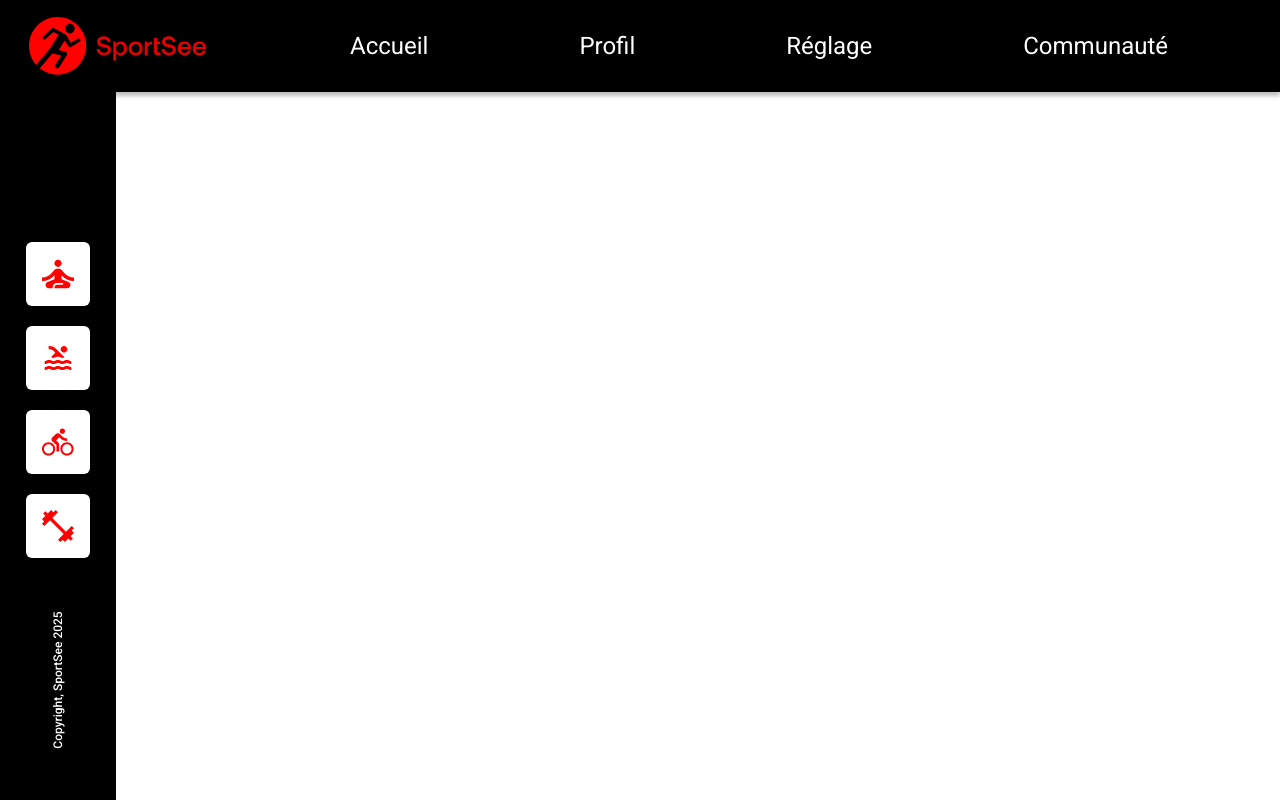
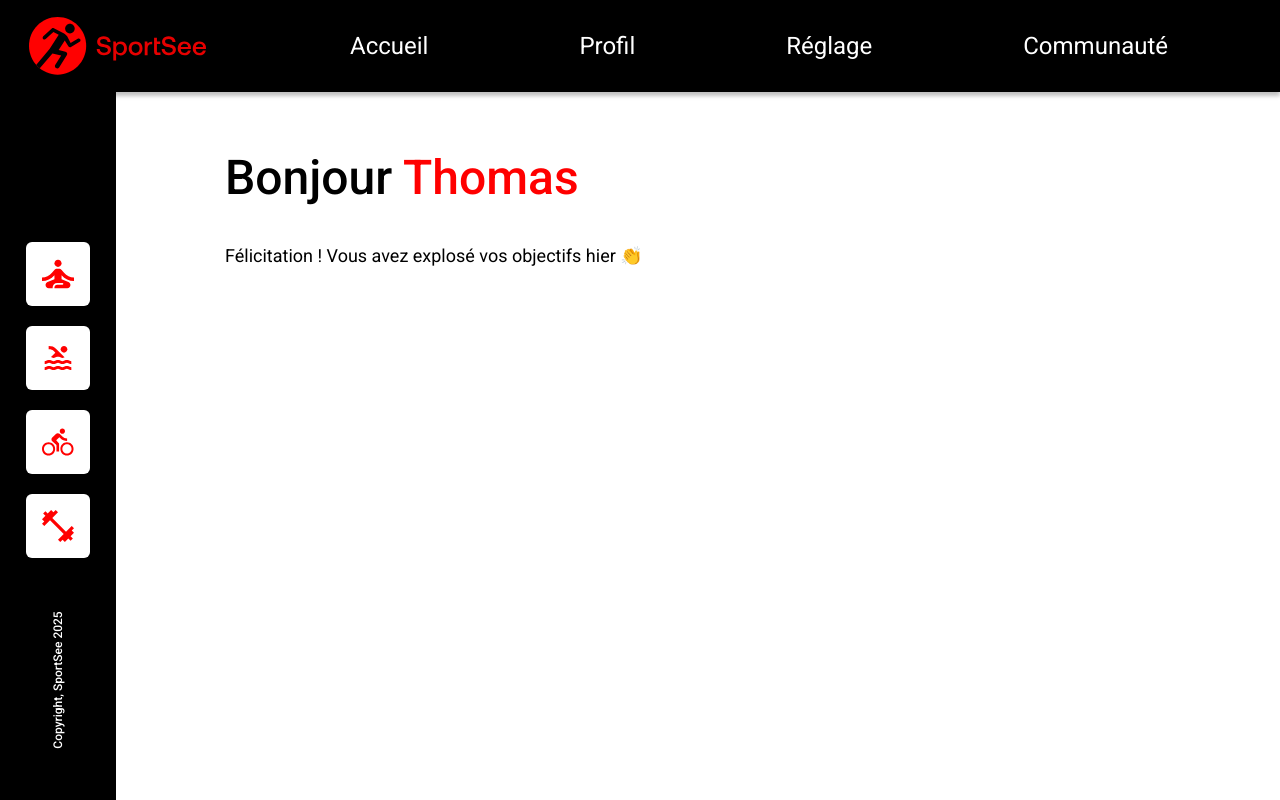
Before and after one commit to nrundstadler/OCR-P12-SportSee, a React (Vite) app: page / in a window 1280 px wide. Built offline with nearby package versions, Linux system fonts and the light colour scheme.

Commit message:
chore: improve layout of the Homepage

```diff
--- a/src/App.jsx
+++ b/src/App.jsx
@@ -11,7 +11,7 @@ function App() {
       <div className="flex">
         <Sidebar />
 
-        <main className="mt-23 ml-29 flex-1 p-8">
+        <main className="mt-23 ml-29 flex-1 px-[109px] py-[62px]">
           <Outlet />
         </main>
       </div>
--- a/src/pages/Homepage/Homepage.jsx
+++ b/src/pages/Homepage/Homepage.jsx
@@ -1,8 +1,15 @@
 function Homepage() {
   return (
-    <>
-      <header></header>
-    </>
+    <div>
+      <header>
+        <h1 className="mb-10 text-5xl font-medium">
+          Bonjour <span className="text-primary">Thomas</span>
+        </h1>
+        <p className="text-lg">
+          Félicitation ! Vous avez explosé vos objectifs hier 👏
+        </p>
+      </header>
+    </div>
   );
 }
 
```
